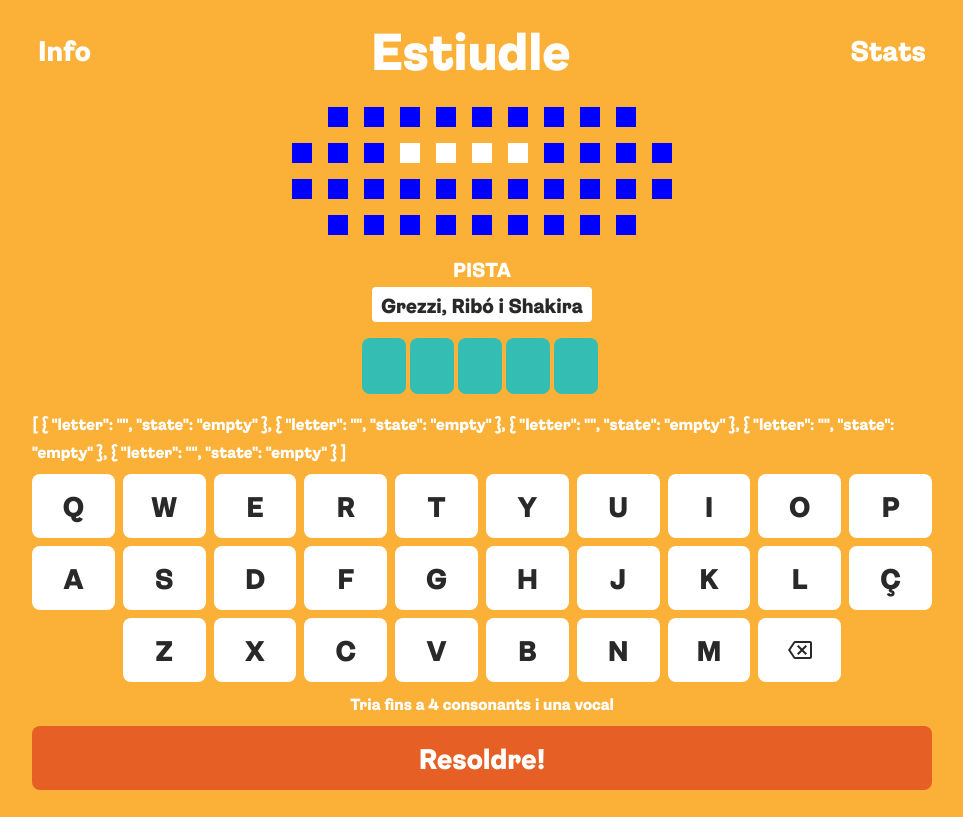
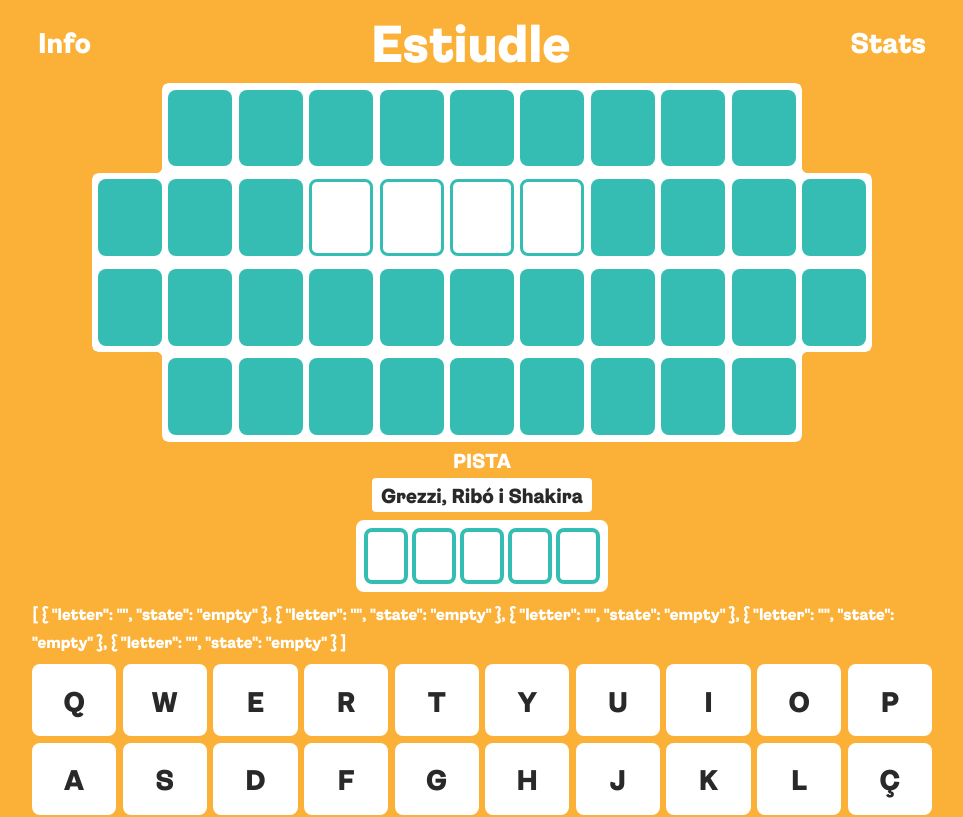
Before and after one commit to compromis/estiudle, a Vue app: page / in a window 1280 px wide. Shown: the top 817 px of the page, without its empty margins (158-1121 px from the left). Built offline with nearby package versions, Linux system fonts and the light colour scheme; a web font is replaced by a local one.

Commit message:
Style PhraseBoard

```diff
--- a/src/App.vue
+++ b/src/App.vue
@@ -25,6 +25,6 @@ import Tester from '@/components/Tester.vue'
   padding-top: calc(var(--font-size-lg + 2rem));
   margin: auto;
   max-width: 900px;
-  padding: 0 1rem;
+  padding: 0 .25rem;
 }
 </style>
--- a/src/components/Keyboard.vue
+++ b/src/components/Keyboard.vue
@@ -118,9 +118,9 @@ const enterSolveMode = () => {
   grid-template-rows: 1fr;
   grid-auto-columns: 1fr;
   grid-auto-flow: column;
-  gap: .5rem;
+  gap: clamp(.25rem, .5vw, .5rem);
   width: 100%;
-  margin-top: .5rem;
+  margin-top: clamp(.25rem, .5vw, .5rem);
   touch-action: manipulation;
 }
 
@@ -128,9 +128,9 @@ const enterSolveMode = () => {
   font-size: var(--font-size-md);
   border: 0;
   padding: 0;
-  height: 4rem;
+  height: clamp(3.25rem, 8vw, 4.5rem);
   width: 100%;
-  border-radius: .5rem;
+  border-radius: var(--border-radius);
   background-color: var(--white);
   color: var(--black);
   display: flex;
@@ -149,7 +149,7 @@ const enterSolveMode = () => {
 .solve-button {
   font-size: var(--font-size-md);
   width: 100%;
-  border-radius: .5rem;
+  border-radius: var(--border-radius);
   height: 4rem;
 
   &-letter {
--- a/src/components/LetterBoard.vue
+++ b/src/components/LetterBoard.vue
@@ -29,22 +29,25 @@ const letters = computed(() => {
 <style lang="scss" scoped>
 .letter-panel {
   list-style: none;
-  width: 100%;
-  padding: 0;
+  padding: .5rem .4rem;
+  width: fit-content;
+  margin: .5rem auto;
   display: flex;
   justify-content: center;
+  background: var(--white);
+  border-radius: var(--border-radius);
 
   .letter {
     font-size: var(--font-size-md);
     display: flex;
     align-items: center;
     justify-content: center;
-    margin-right: .25rem;
+    margin: 0 .12rem;
     padding: 0;
     height: 3.5rem;
     width: 2.75rem;
-    background: var(--white);
-    border-radius: .5rem;
+    background: var(--lightblue);
+    border-radius: var(--border-radius);
     color: var(--black);
 
     &-false{
@@ -52,7 +55,9 @@ const letters = computed(() => {
     }
 
     &-empty {
-      background: var(--blue);
+      background: var(--white);
+      outline: 4px solid var(--blue);
+      outline-offset: -4px;
     }
   }
 }
--- a/src/components/PhraseBoard.vue
+++ b/src/components/PhraseBoard.vue
@@ -83,37 +83,78 @@ const isFilled = (letter) => letters.value.includes(letter)
       <span v-for="i in 9" :key="i" class="slot empty" />
     </div>
   </div>
+  <svg style="visibility: hidden; position: absolute;" width="0" height="0" xmlns="http://www.w3.org/2000/svg"
+    version="1.1">
+    <defs>
+      <filter id="goo">
+        <feGaussianBlur in="SourceGraphic" stdDeviation="3" result="blur" />
+        <feColorMatrix in="blur" mode="matrix" values="1 0 0 0 0  0 1 0 0 0  0 0 1 0 0  0 0 0 18 -9" result="goo" />
+        <feComposite in="SourceGraphic" in2="goo" operator="atop" />
+      </filter>
+    </defs>
+  </svg>
 </template>
 
 <style lang="scss" scoped>
   .panel {
-
+    display: flex;
+    flex-direction: column;
+    align-items: center;
+    filter: url('#goo');
   }
 
   .row {
-    display: flex;
-    gap: 1rem;
-    margin: 1rem auto;
-    justify-content: center;
+    background: var(--white);
+    padding: clamp(.2rem, .5vw, .5rem);
+    width: fit-content;
+    display: grid;
+    grid-template-rows: 1fr;
+    grid-auto-columns: 1fr;
+    grid-auto-flow: column;
+    gap: clamp(.2rem, .5vw, .5rem);
   }
 
   .slot {
-    display: block;
-    height: 20px;
-    width: 20px;
-    background: white;
-    color: black;
+    display: flex;
+    text-align: center;
+    line-height: 1;
+    align-items: center;
+    justify-content: center;
+    height: clamp(2.25rem, 6vw, 5rem);
+    width: clamp(1.75rem, 5vw, 4rem);
+    font-size: var(--font-size-lg);
+    color: var(--black);
+    border-radius: var(--border-radius);
+    outline: clamp(3px, .25vw, 12px) solid var(--blue);
+    outline-offset: calc(clamp(3px, .1vw, 12px) * -1);
 
     &.empty {
-      background: blue;
+      background: var(--blue);
+      outline: none;
     }
 
     &.selected {
-      border: 2px solid black;
+      outline: none;
+      background: var(--orange);
     }
 
     &.filled {
-      background: aquamarine;
+      background: var(--lightblue);
+      outline: none;
     }
   }
+
+    .solved {
+      .slot:not(.empty) {
+        outline: none;
+        background: var(--lightblue);
+      }
+    }
+
+    .failed {
+      .slot:not(.empty) {
+        outline: none;
+        background: var(--red);
+      }
+    }
 </style>
--- a/src/scss/_variables.scss
+++ b/src/scss/_variables.scss
@@ -7,5 +7,6 @@
   --lightblue: #C3E4D1;
   --font-size-sm: clamp(1.25rem, 1.25vw, 1.75rem);
   --font-size-md: clamp(1.75rem, 1.75vw, 2.25rem);
-  --font-size-lg: clamp(3rem, 4vw, 3.5rem)
+  --font-size-lg: clamp(3rem, 4vw, 3.5rem);
+  --border-radius: .5rem;
 }
--- a/src/scss/global.scss
+++ b/src/scss/global.scss
@@ -2,6 +2,7 @@ body {
   background: var(--orange);
   font-family: "Fig Grotesk", sans-serif;
   color: var(--white);
+  margin: 0;
 }
 
 button {
```
